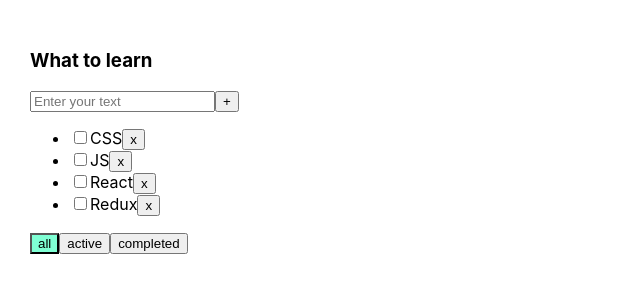
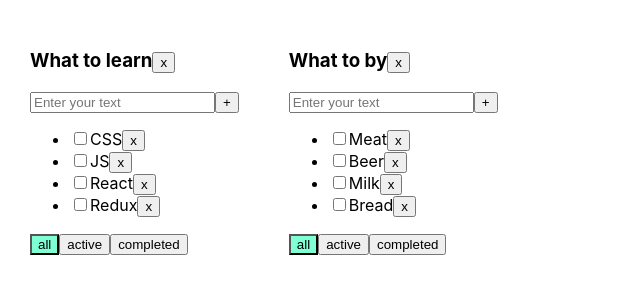
Before and after one commit to DmitryMN/incubator-todolist, a React (Create React App) app: page / in a window 1280 px wide. Shown: the top 300 px of the page, without its empty margins (0-640 px from the left). Built offline with nearby package versions, Linux system fonts and the light colour scheme.

Commit message:
refactor state todoList

```diff
--- a/src/App.tsx
+++ b/src/App.tsx
@@ -1,60 +1,129 @@
 import React, { useState } from 'react';
-import ToDoList, {TasksType} from "./components/ToDoList";
+import ToDoList from "./components/ToDoList";
 import {v1} from "uuid";
 import './App.css';
 
 export type FilterValuesType = "all" | "active" | "completed";
 
+export type TasksType = {
+    id: string
+    title: string
+    isDone: boolean
+}
+
+type TodoListType = {
+   id: string
+    title: string
+    filter: FilterValuesType
+}
+
+type TasksStateType = {
+    [key: string]: Array<TasksType>
+}
+
 const App = () => {
+    //BLL
+    const todoListID_1 = v1();
+    const todoListID_2 = v1();
+    const [todoLists, setTodoLists] = useState<Array<TodoListType>>([
+        { id: todoListID_1, title: "What to learn", filter: "all" },
+        { id: todoListID_2, title: "What to by", filter: "all" }
+    ]);
 
-    let [tasks, setTasks] = useState<Array<TasksType>>([
-        {id: v1(), title: "CSS", isDone: false},
-        {id: v1(), title: "JS", isDone: false},
-        {id: v1(), title: "React", isDone: false},
-        {id: v1(), title: "Redux", isDone: false}
-    ]);
-    const [filter, setFilter] = useState<FilterValuesType>("all");
+    let [tasksState, setTasksState] = useState<TasksStateType>({
+        [todoListID_1]: [
+            {id: v1(), title: "CSS", isDone: false},
+            {id: v1(), title: "JS", isDone: false},
+            {id: v1(), title: "React", isDone: false},
+            {id: v1(), title: "Redux", isDone: false}
+        ],
+        [todoListID_2]: [
+            {id: v1(), title: "Meat", isDone: false},
+            {id: v1(), title: "Beer", isDone: false},
+            {id: v1(), title: "Milk", isDone: false},
+            {id: v1(), title: "Bread", isDone: false}
+        ]
+    });
 
-    let tasksForTodolist = tasks;
+    // let [tasks, setTasks] = useState<Array<TasksType>>([
+    //     {id: v1(), title: "CSS", isDone: false},
+    //     {id: v1(), title: "JS", isDone: false},
+    //     {id: v1(), title: "React", isDone: false},
+    //     {id: v1(), title: "Redux", isDone: false}
+    // ]);
+    // const [filter, setFilter] = useState<FilterValuesType>("all");
 
-    switch(filter) {
-        case "active":
-            tasksForTodolist = tasks.filter(task => !task.isDone);
-            break;
-        case "completed":
-            tasksForTodolist = tasks.filter(task => task.isDone);
-            break;
+    // let tasksForTodolist = tasks;
+    //
+    // switch(filter) {
+    //     case "active":
+    //         tasksForTodolist = tasks.filter(task => !task.isDone);
+    //         break;
+    //     case "completed":
+    //         tasksForTodolist = tasks.filter(task => task.isDone);
+    //         break;
+    // }
+
+    const removeTodoList = (todoListID: string) => {
+        setTodoLists(todoLists.filter(todoList => todoList.id !== todoListID));
+        delete tasksState[todoListID];
     }
 
-
-    function removeTask(id: string) {
-        setTasks(tasks.filter(task => task.id !== id));
+    function removeTask(id: string, todoListID: string) {
+        setTasksState({...tasksState, [todoListID]: tasksState[todoListID].filter(task => task.id !== id)})
     }
 
-    function changeFilter(value: FilterValuesType) {
-        setFilter(value);
+    function changeFilter(filter: FilterValuesType, todoListID: string) {
+        setTodoLists(todoLists.map(todoList => todoList.id === todoListID ? {...todoList, filter} : todoList));
     }
 
-    function addTask(title: string) {
+    function addTask(title: string, todoListID: string) {
         const newTask: TasksType = {
             id: v1(),
             title: title,
             isDone: true
         }
-        setTasks([ newTask, ...tasks]);
+        setTasksState({...tasksState, [todoListID]: [newTask, ...tasksState[todoListID]]})
     }
 
-    const changeStatus = (taskId: string, isDone: boolean) => {
-        let task = tasks.find(item => item.id === taskId);
+    const changeStatus = (taskId: string, isDone: boolean, todoListID: string) => {
+        const task =  tasksState[todoListID].find(task => task.id === taskId)
         if(task) {
             task.isDone = isDone;
         }
-        setTasks([...tasks])
+        setTasksState({...tasksState, [todoListID]: [...tasksState[todoListID]]});
     }
+
+    const todoListComponents = todoLists.map(todoList => {
+        let tasksForTodolist: Array<TasksType> = tasksState[todoList.id];
+        switch(todoList.filter) {
+            case "active":
+                tasksForTodolist = tasksState[todoList.id].filter(task => !task.isDone);
+                break;
+            case "completed":
+                tasksForTodolist = tasksState[todoList.id].filter(task => task.isDone);
+                break;
+        }
+
+        return(
+            <ToDoList
+                key={todoList.id}
+                id={todoList.id}
+                title={todoList.title}
+                tasks={tasksForTodolist}
+                removeTask={removeTask}
+                changeFilter={changeFilter}
+                addTask={addTask}
+                changeStatus={changeStatus}
+                filter={todoList.filter}
+                removeTodoList={removeTodoList}
+            />
+        );
+    })
 
     return (
         <div className="App">
-            <ToDoList title="What to learn" tasks={tasksForTodolist} remove_task={removeTask} changeFilter={changeFilter} addTask={addTask} changeStatus={changeStatus} filter={filter}/>
+            {todoListComponents}
         </div>
     );
 }
--- a/src/components/ToDoList.tsx
+++ b/src/components/ToDoList.tsx
@@ -2,21 +2,19 @@ import React, {ChangeEvent, useState} from "react";
 import {ButtonChange} from "./ElementComponents/ButtonChange";
 import {FilterValuesType} from "../App";
 import {Input} from "./ElementComponents/Input";
+import {TasksType} from "../App";
 
-export type TasksType = {
-    id: string,
-    title: string,
-    isDone: boolean
-}
 
 type propsToDoListType = {
-    title: string,
-    tasks: Array<TasksType>,
-    remove_task: (id: string) => void,
-    changeFilter: (value: FilterValuesType) => void
-    addTask: (title: string) => void
-    changeStatus: (taskId: string, isDone: boolean) => void
+    id: string
+    title: string
+    tasks: Array<TasksType>
+    removeTask: (id: string, todoListID: string) => void
+    changeFilter: (value: FilterValuesType, todoListID: string) => void
+    addTask: (title: string, todoListID: string) => void
+    changeStatus: (taskId: string, isDone: boolean, todoListID: string) => void
     filter: FilterValuesType
+    removeTodoList: (todoListID: string) => void
 }
 
 const ToDoList = (props: propsToDoListType) => {
@@ -26,7 +24,7 @@ const ToDoList = (props: propsToDoListType) => {
     const addTask = () => {
         const trimmedTitle = title.trim()
         if(trimmedTitle) {
-            props.addTask(trimmedTitle);
+            props.addTask(trimmedTitle, props.id);
         } else {
             setError(true);
         }
@@ -34,11 +32,11 @@ const ToDoList = (props: propsToDoListType) => {
     }
 
     const onRemoveTaskHandler = (tId: string) => {
-        props.remove_task(tId);
+        props.removeTask(tId, props.id);
     }
 
     const changeFilterHandler = (value: FilterValuesType) => {
-        props.changeFilter(value);
+        props.changeFilter(value, props.id);
     }
 
     const classNameAll = props.filter === "all" ? "active-filter" : "";
@@ -47,13 +45,16 @@ const ToDoList = (props: propsToDoListType) => {
 
     return(
         <div>
-            <h3>{props.title}</h3>
+            <h3>
+                {props.title}
+                <ButtonChange name={"x"} callBack={() => props.removeTodoList(props.id)}/>
+            </h3>
             <Input title={title} setTitle={setTitle} addTask={addTask} error={error} setError={setError}/>
             <ButtonChange name={"+"} callBack={addTask}/>
             <ul>
                 {props.tasks.map(elem => {
                     const onChangeStatusHandler = (e: ChangeEvent<HTMLInputElement>) => {
-                        props.changeStatus(elem.id, e.currentTarget.checked)
+                        props.changeStatus(elem.id, e.currentTarget.checked, props.id)
                     }
                     return <li className={elem.isDone ? "is_done" : ""} key={elem.id}><input type="checkbox" checked={elem.isDone} onChange={onChangeStatusHandler} />
                     <span>{elem.title}</span>
```
